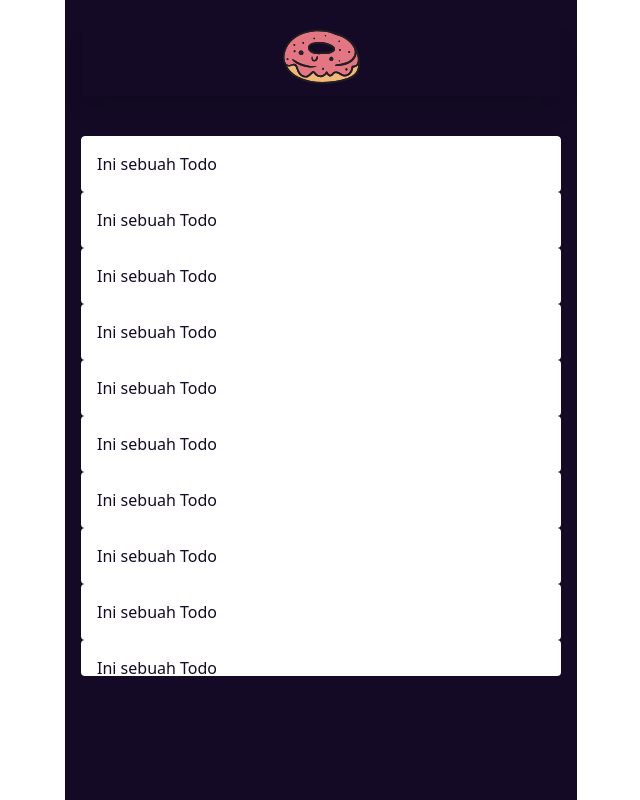
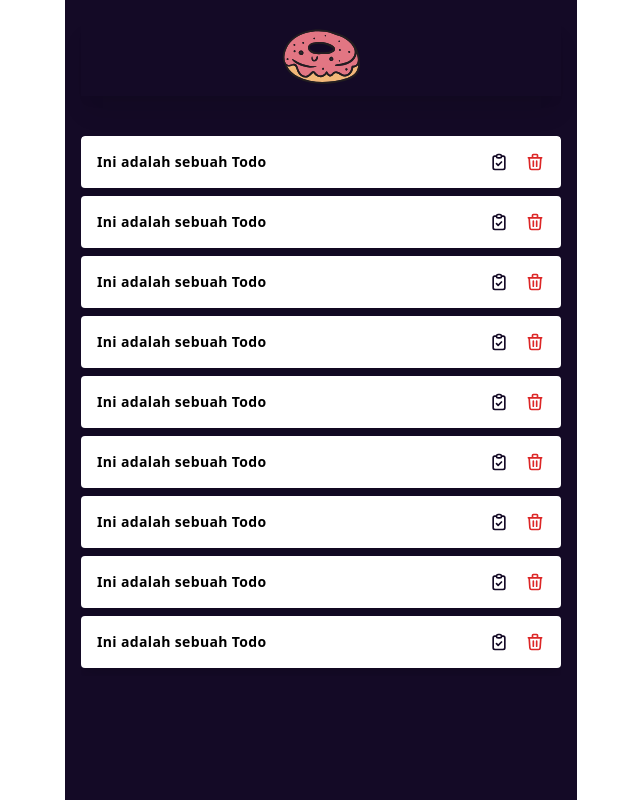
Before and after one commit to jooprima/MERN-todoAPP, a React (Create React App) app in the folder client/: page / in a window 1280 px wide. Shown: the whole page, without its empty margins (319-959 px from the left). Built offline with nearby package versions, Linux system fonts and the light colour scheme; what webfontloader would draw is missing.

Commit message:
Create The TaskCard Component

```diff
--- /dev/null
+++ b/client/src/components/TaskCard/index.tsx
@@ -0,0 +1,29 @@
+import React from "react";
+
+import CheckListIcon from "assets/svg/checklist";
+import TrashIcon from "assets/svg/trash";
+
+type Props = {
+  title: string;
+};
+
+const TaskCard: React.FC<Props> = ({ title }) => {
+  return (
+    <div className="flex justify-center items-center relative rounded shadow-lg p-4 mb-2 bg-white">
+      <p className="flex-1 text-sm subpixel-antialiased tracking-wide font-bold whitespace-normal truncate">
+        {title}
+      </p>
+
+      <div className="flex text-darkPurple">
+        <span>
+          <CheckListIcon />
+        </span>
+        <span className="w-5 h-5 ml-4 text-red-600">
+          <TrashIcon />
+        </span>
+      </div>
+    </div>
+  );
+};
+
+export default TaskCard;
--- a/client/src/components/TaskList/index.tsx
+++ b/client/src/components/TaskList/index.tsx
@@ -1,38 +1,25 @@
 import React from "react";
+
+import TaskCard from "components/TaskCard";
 
 const TaskList: React.FC = () => {
   return (
     <section className="flex flex-col overflow-x-hidden overflow-y-auto h-taskList rounded">
-      <div className="bg-white text-darkPurple rounded p-4">
-        Ini sebuah Todo
-      </div>
-      <div className="bg-white text-darkPurple rounded p-4">
-        Ini sebuah Todo
-      </div>
-      <div className="bg-white text-darkPurple rounded p-4">
-        Ini sebuah Todo
-      </div>
-      <div className="bg-white text-darkPurple rounded p-4">
-        Ini sebuah Todo
-      </div>
-      <div className="bg-white text-darkPurple rounded p-4">
-        Ini sebuah Todo
-      </div>
-      <div className="bg-white text-darkPurple rounded p-4">
-        Ini sebuah Todo
-      </div>
-      <div className="bg-white text-darkPurple rounded p-4">
-        Ini sebuah Todo
-      </div>
-      <div className="bg-white text-darkPurple rounded p-4">
-        Ini sebuah Todo
-      </div>
-      <div className="bg-white text-darkPurple rounded p-4">
-        Ini sebuah Todo
-      </div>
-      <div className="bg-white text-darkPurple rounded p-4">
-        Ini sebuah Todo
-      </div>
+      <TaskCard title="Ini adalah sebuah Todo" />
+      <TaskCard title="Ini adalah sebuah Todo" />
+      <TaskCard title="Ini adalah sebuah Todo" />
+      <TaskCard title="Ini adalah sebuah Todo" />
+      <TaskCard title="Ini adalah sebuah Todo" />
+      <TaskCard title="Ini adalah sebuah Todo" />
+      <TaskCard title="Ini adalah sebuah Todo" />
+      <TaskCard title="Ini adalah sebuah Todo" />
+      <TaskCard title="Ini adalah sebuah Todo" />
+      <TaskCard title="Ini adalah sebuah Todo" />
+      <TaskCard title="Ini adalah sebuah Todo" />
+      <TaskCard title="Ini adalah sebuah Todo" />
+      <TaskCard title="Ini adalah sebuah Todo" />
+      <TaskCard title="Ini adalah sebuah Todo" />
+      <TaskCard title="Ini adalah sebuah Todo" />
     </section>
   );
 };
```
